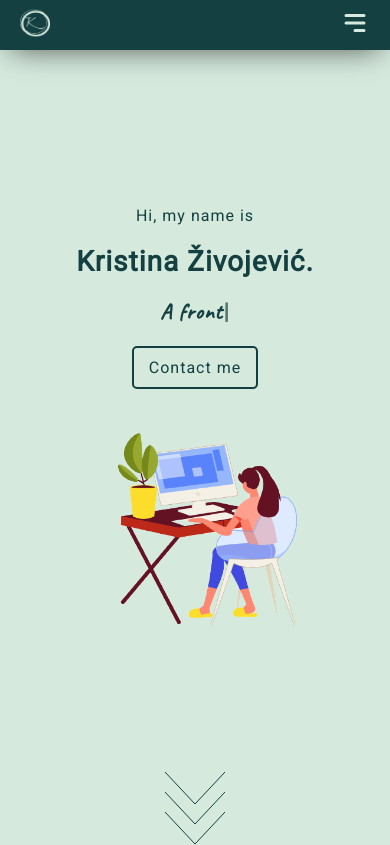
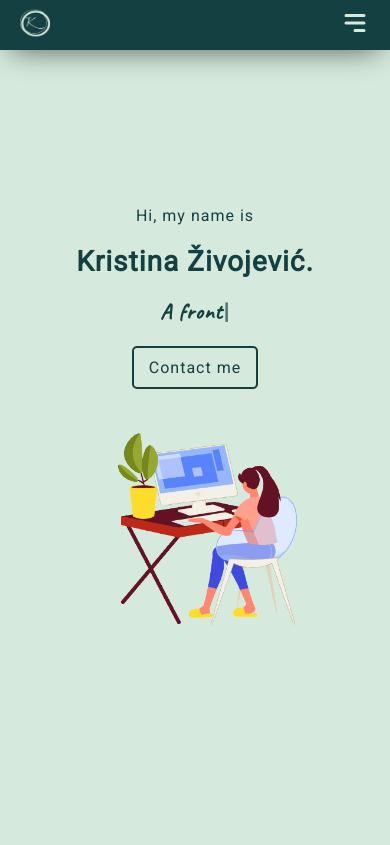
Before and after one commit to KrisZivojevic/My-portfolio, a React (Create React App) app: page / in a window 390 px wide. Shown: the top 845 px of the page. Built offline with nearby package versions, Linux system fonts and the light colour scheme; the HTML template or start-up script is replaced by a standard one.

Commit message:
fix navbar position

```diff
--- a/src/components/Header/Arrows/Arrows.module.css
+++ b/src/components/Header/Arrows/Arrows.module.css
@@ -58,6 +58,6 @@
 
 @media screen and (max-width: 678px) {
   .arrows {
-    bottom: 0;
+    display: none;
   }
 }
--- a/src/components/Header/Header.module.css
+++ b/src/components/Header/Header.module.css
@@ -1,5 +1,5 @@
 .header__styled {
-  height: calc(100vh - 80px);
+  height: 100vh;
   background-color: var(--mint);
   scroll-margin-top: 90px;
   position: relative;
@@ -54,7 +54,6 @@
   .header__wrapper {
     flex-direction: column;
     height: 90vh;
-    padding-top: 0;
   }
   .header__info {
     display: flex;
@@ -69,7 +68,4 @@
   .header__info h2 {
     font-size: 22px;
   }
-  .header__styled {
-    height: calc(100vh - 50px);
-  }
 }
--- a/src/components/Navigation/Navigation.module.css
+++ b/src/components/Navigation/Navigation.module.css
@@ -1,5 +1,6 @@
 .nav__wrapper {
-  position: sticky;
+  position: fixed;
+  width: 100%;
   top: 0;
   background-color: var(--teal);
   color: var(--mint);
```
